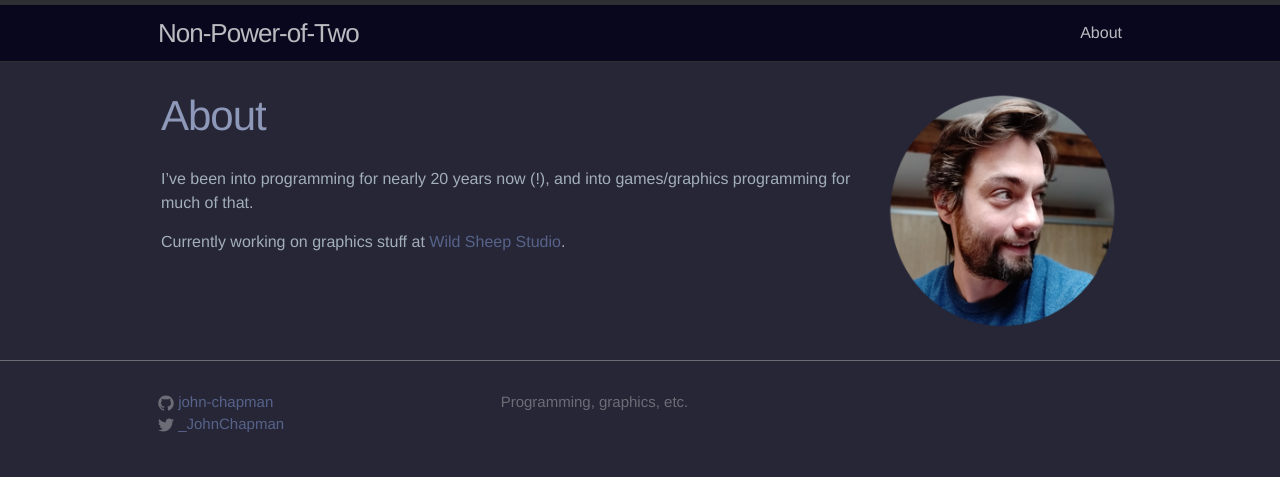
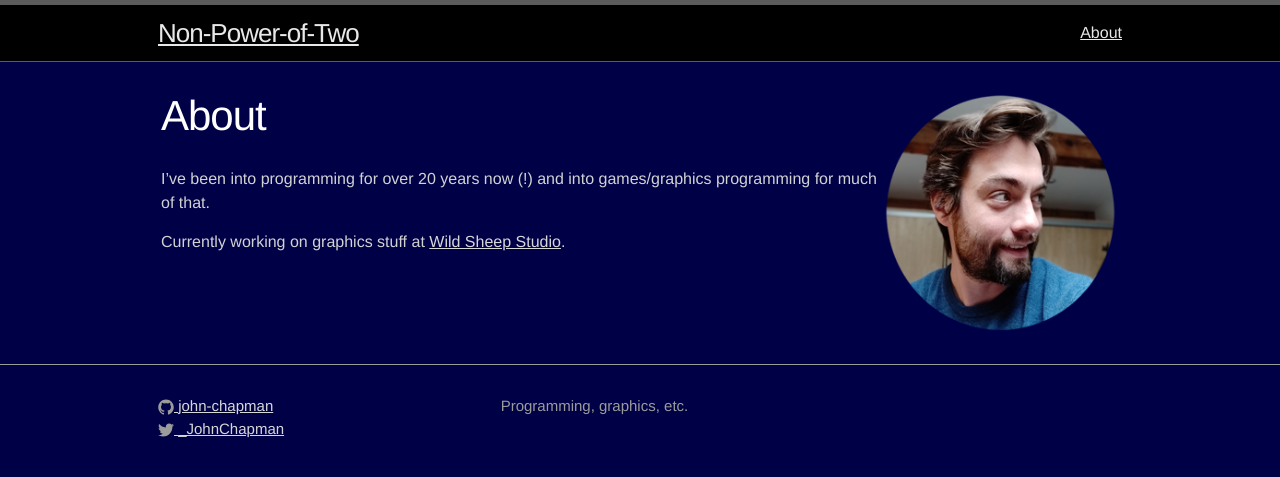
Before and after one commit to john-chapman/john-chapman.github.io, a Jekyll site: the page built from about.md, in a window 1280 px wide. Shown: the top 477 px of the page. Built offline with Jekyll 4.4.1, drawn with Linux system fonts in a browser that asks for light colours.

Commit message:
Decreasing the shitness of the colors

```diff
--- a/_sass/_base.scss
+++ b/_sass/_base.scss
@@ -91,10 +91,10 @@ h1, h2, h3, h4, h5, h6 {
  */
 a {
     color: $brand-color;
-    text-decoration: none;
+    text-decoration: underline;
 
     &:hover {
-        color: $text-color;
+        color: $grey-color;
         text-decoration: underline;
     }
 }
--- a/_sass/_layout.scss
+++ b/_sass/_layout.scss
@@ -3,7 +3,7 @@
  * Site header
  */
 .site-header {
-	background-color: #09071d;
+	background-color: #000000;
     border-top: 5px solid $grey-color-dark;
     border-bottom: 1px solid $grey-color-dark;
     min-height: 56px;
--- a/about.md
+++ b/about.md
@@ -4,6 +4,6 @@ title: About
 permalink: /about/
 ---
 
-I've been into programming for nearly 20 years now (!), and into games/graphics programming for much of that.
+I've been into programming for over 20 years now (!) and into games/graphics programming for much of that.
 
 Currently working on graphics stuff at [Wild Sheep Studio](http://www.wildsheepstudio.com/).
--- a/css/main.scss
+++ b/css/main.scss
@@ -11,11 +11,11 @@ $base-line-height: 1.5;
 
 $spacing-unit:     30px;
 
-$text-color:       #A2AEBB;
-$background-color: #272636;//#c8d1ce;
-$brand-color:      #56638A;
+$text-color:       rgb(210, 210, 210);
+$background-color: #000047;
+$brand-color:      rgb(215, 215, 215);
 
-$grey-color:       #6B6D76;
+$grey-color:       rgb(155, 155, 155);
 $grey-color-mid:   lighten($grey-color, 30%);
 $grey-color-light: lighten($grey-color, 40%);
 $grey-color-dark:  darken($grey-color, 25%);
```
